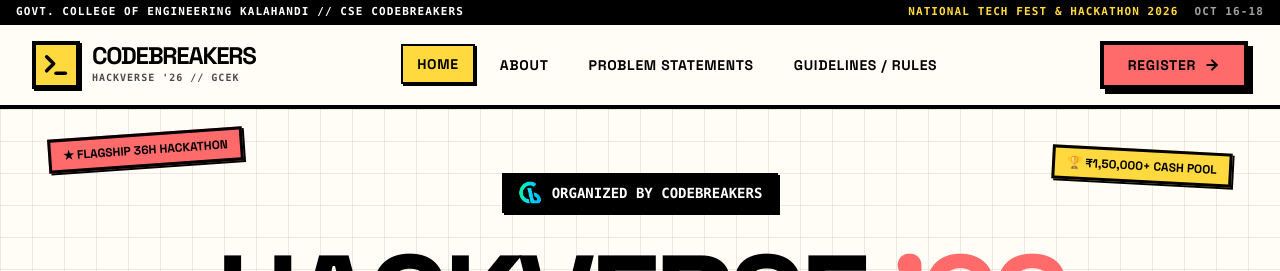
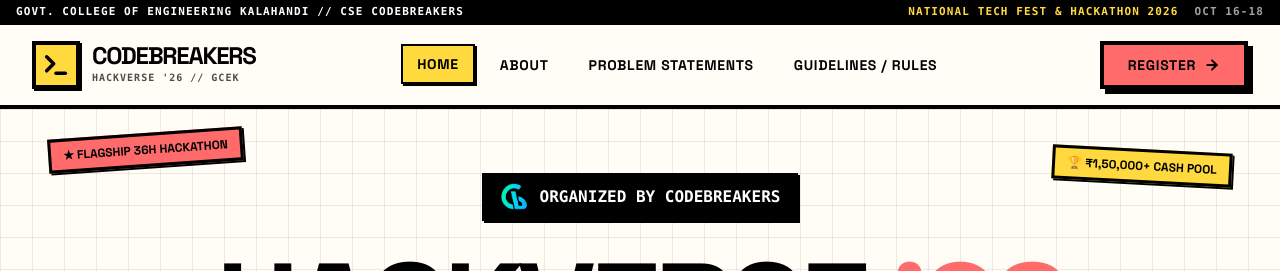
Before and after one commit to codebreakers-gcek/hackverse2k26, a Next.js app: page / in a window 1280 px wide. Shown: the top 271 px of the page. Built offline with nearby package versions, Linux system fonts and the light colour scheme; no server answers.

Commit message:
feat: add HeroSection component with event details, countdown, and registration links

```diff
--- a/features/home/HeroSection.tsx
+++ b/features/home/HeroSection.tsx
@@ -25,13 +25,13 @@
         {/* Top Identification Badge */}
         <div className="w-full flex items-center justify-center mb-6">
           <div className="inline-flex items-center justify-center gap-2.5">
-            <span className="inline-flex items-center gap-2.5 font-mono text-xs sm:text-sm font-black uppercase px-3.5 py-1.5 bg-black text-white border-2 border-black shadow-neo-sm">
+            <span className="inline-flex items-center gap-3 font-mono text-sm sm:text-base font-black uppercase px-4 py-2 bg-black text-white border-2 border-black shadow-neo-sm">
               <Image
                 src="/logo.png"
                 alt="CodeBreakers Logo"
-                width={24}
-                height={24}
-                className="w-5 h-5 sm:w-6 sm:h-6 object-contain"
+                width={38}
+                height={38}
+                className="w-6 h-6 sm:w-7 sm:h-7 object-contain"
                 priority
               />
               <span>ORGANIZED BY CODEBREAKERS</span>
```
